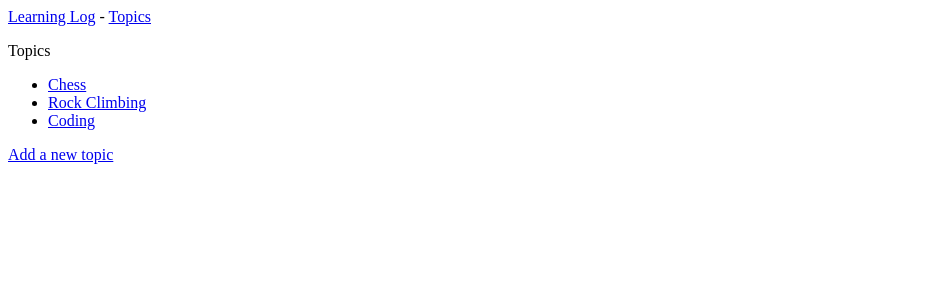
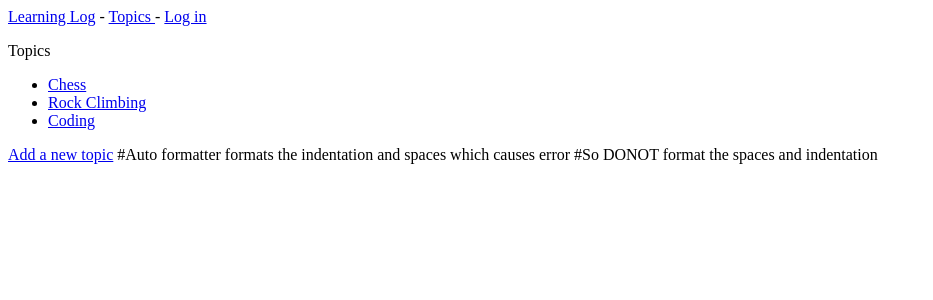
Before and after one commit to Sushovit204/learning_log, a Django app: page /topics/ in a window 1280 px wide. Shown: the top 300 px of the page, without its empty margins (0-933 px from the left). Run offline with Django 4.2, Linux system fonts and the light colour scheme; data comes from the database, SQL or seed files in the repository; both versions use the stored data as it was after the commit; parts of the project's set-up code (start-up, migrations or seed data) failed here and were passed over.

Commit message:
Added the user login and authorization

```diff
--- a/learning_log/urls.py
+++ b/learning_log/urls.py
@@ -18,6 +18,6 @@ from django.urls import path, include
 
 urlpatterns = [
     path('admin/', admin.site.urls),
-    path('users/', include('users.url')),
+    path('users/', include('users.urls')),
     path('', include('learning_logs.urls')),
 ]
--- a/learning_logs/templates/learning_logs/base.html
+++ b/learning_logs/templates/learning_logs/base.html
@@ -1,6 +1,14 @@
 <p>
-  <a href="{% url 'learning_logs:index'%}">Learning Log</a> -
-  <a href="{% url 'learning_logs:topics'%}">Topics </a>
+<a href="{% url 'learning_logs:index' %}">Learning Log</a> -
+<a href="{% url 'learning_logs:topics' %}">Topics </a> -
+{% if user.is_authenticated %}
+    Hello, {{ user.username }}.
+{% else %}
+    <a href="{% url 'users:login' %}">Log in</a>
+{% endif %}
 </p>
 
 {% block content %}{% endblock content %}
+
+#Auto formatter formats the indentation and spaces which causes error
+#So DONOT format the spaces and indentation
--- a/users/templates/registration/login.html
+++ b/users/templates/registration/login.html
@@ -3,7 +3,7 @@
 {% endif %}
 
 <form method="post" action="{% url 'users:login' %}">
-  {% crsf_token %} {{ form.as_p }}
+  {% csrf_token %} {{ form.as_p }}
 
   <button name="submit">Log in</button>
   <input type="hidden" name="next" value="{% url 'learning_logs:index' %}" />
--- a/users/urls.py
+++ b/users/urls.py
@@ -1,7 +1,7 @@
 """Defines  a url pattern for users"""
 from django.urls import path, include
 
-app_name = 'urls'
+app_name = 'users'
 urlpatterns = [
     # Include Default auth urls.
     path('', include('django.contrib.auth.urls'))
```
Also changed, not shown: db.sqlite3.
